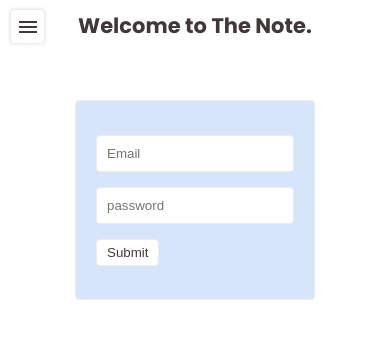
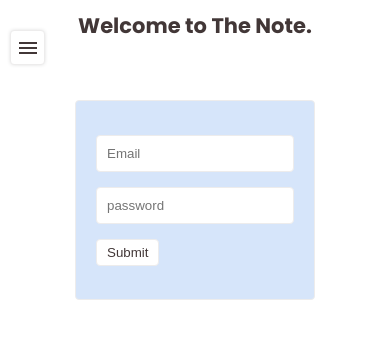
Before and after one commit to SthAneal/myNote, a React (Create React App) app: page /mynote in a window 390 px wide. Shown: the top 338 px of the page. Built offline with nearby package versions, Linux system fonts and the light colour scheme; no server answers; some icons are missing.

Commit message:
mobile view version -2.2

```diff
--- a/src/styles/globalStyles.scss
+++ b/src/styles/globalStyles.scss
@@ -63,7 +63,7 @@ a{
             box-shadow:0px 0px 4px -1px #ccc;
         }
         @media screen and (max-width:576px) {
-            top: 9px !important;
+            top: 30px !important;
             &--close{
                 left: 10px !important;
             }
--- a/src/styles/myNote.scss
+++ b/src/styles/myNote.scss
@@ -394,6 +394,7 @@
 .MdAddCircle__wrapper{
     box-shadow: 0px 0px 10px -2px $dark-gray;
     border-radius: 100%;
+    z-index: 2;
     & .MdAddCircle{
         font-size: 2rem;
     }
@@ -631,6 +632,7 @@
     background: $header-gray;
     padding: 5px 10px;
     @media screen and (max-width:576px) {
+        margin-top: 20px;
         padding: 10px;
     }
 }
```
Also changed, not shown: 1 other file (tests, documents, lock files or other folders).
